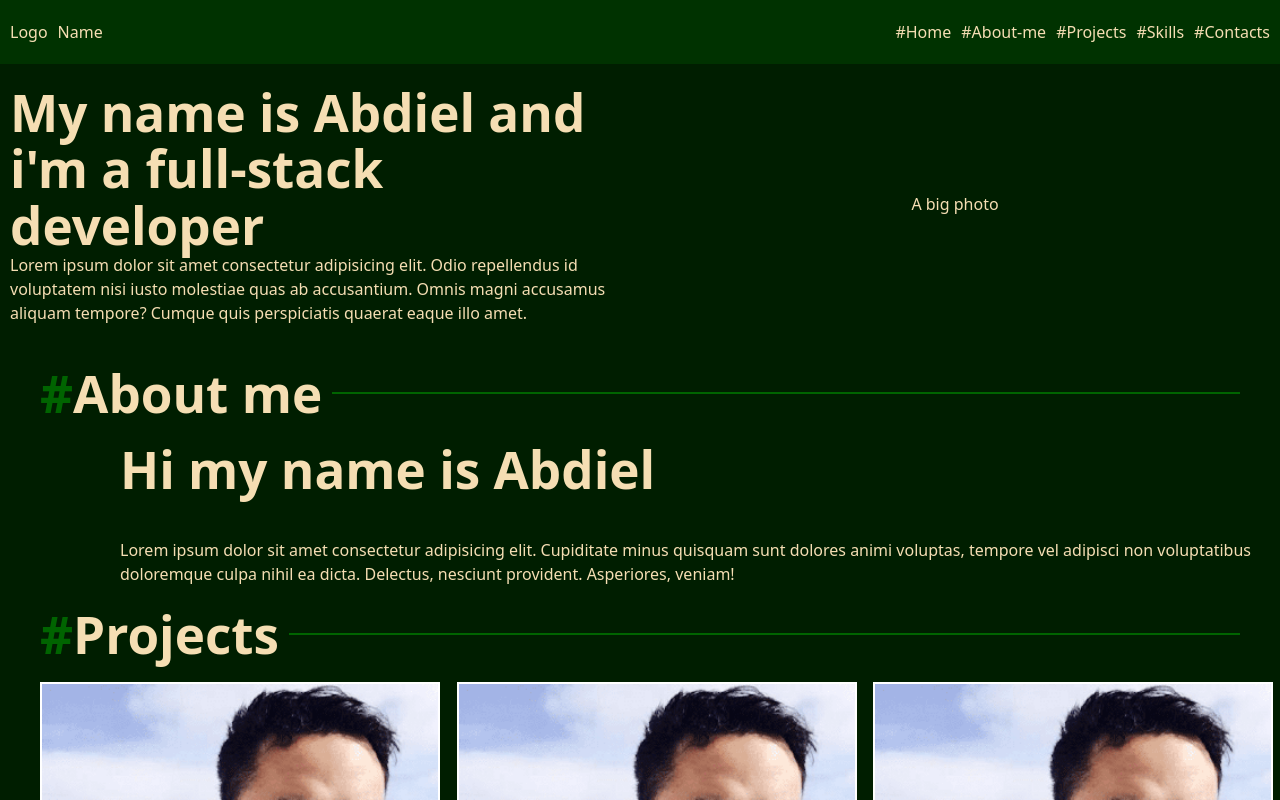
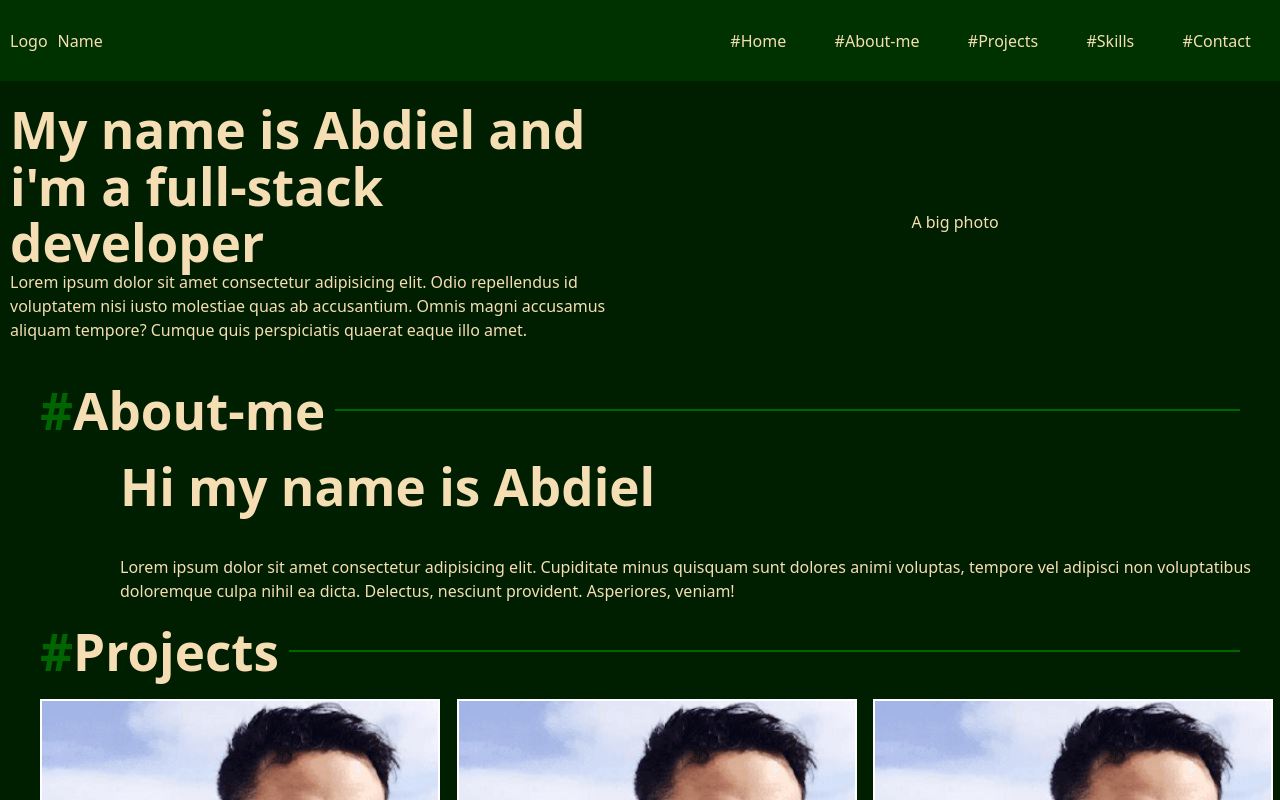
Before and after one commit to abdiel-codes/homepage, a React (Vite) app: page / in a window 1280 px wide. Shown: the top 800 px of the page. Built offline with nearby package versions, Linux system fonts and the light colour scheme.

Commit message:
Created function to navigate through page

```diff
--- a/src/App.jsx
+++ b/src/App.jsx
@@ -16,22 +16,26 @@ function App() {
        <Header />
        <Title
         symbol = "#"
-        text = "About me" />
+        text = "About-me"
+        id = "about-me" />
        <About />
        <Title
         symbol = "#"
         text = "Projects"
+        id = "projects"
        />
        <Projects />
        <Title
         symbol = "#"
         text = "Skills"
+        id = "skills"
        />
         <Skill />
 
        <Title
         symbol = "#"
         text = "Contacts"
+        id = "contact"
        />
        <Contact />
        <Footer />
--- a/src/components/Header.jsx
+++ b/src/components/Header.jsx
@@ -2,7 +2,7 @@ import "../stylesheets/Header.css";
 
 function Header() {
     return (
-        <div className="header-container">
+        <div className="header-container" id = "home">
             <div className="text-container">
                 <h1 className="title">
                     My name is Abdiel and i'm a full-stack developer
--- a/src/components/Nav.jsx
+++ b/src/components/Nav.jsx
@@ -1,6 +1,12 @@
 import "../stylesheets/Nav.css";
+import NavButton from "./NavButton";
 
 function Nav(props) {
+    const navigateTo = (id) => {
+        const section = document.getElementById(id);
+        section?.scrollIntoView({behavior:"smooth"});
+    };
+
     return (
         <div className="navigation-container">
             <div className="first-section">
@@ -8,11 +14,35 @@ function Nav(props) {
                 <p>Name</p>
             </div>
             <div className="second-section">
-                <p>#Home</p>
-                <p>#About-me</p>
-                <p>#Projects</p>
-                <p>#Skills</p>
-                <p>#Contacts</p>
+                <NavButton
+                    class = "home-button button"
+                    name = "#Home"
+                    link = {() => navigateTo("home")}
+                />
+
+                <NavButton
+                    class = "about-me-button button"
+                    name = "#About-me"
+                    link = {() => navigateTo("about-me")}
+                />
+
+                <NavButton
+                    class = "projects-button button"
+                    name = "#Projects"
+                    link = {() => navigateTo("projects")}
+                />
+
+                <NavButton
+                    class = "skills-button button"
+                    name = "#Skills"
+                    link = {() => navigateTo("skills")}
+                />
+
+                <NavButton
+                    class = "contact-button button"
+                    name = "#Contact"
+                    link = {() => navigateTo("contact")}
+                />
             </div>
         </div>
     );
--- /dev/null
+++ b/src/components/NavButton.jsx
@@ -0,0 +1,9 @@
+import "../stylesheets/NavButton.css";
+
+function NavButton (props) {
+    return (
+        <button className={props.class} onClick={() => props.link()}>{props.name}</button>
+    );
+}
+
+export default NavButton;
--- a/src/components/Title.jsx
+++ b/src/components/Title.jsx
@@ -3,7 +3,7 @@ import "../stylesheets/Title.css";
 function Title(props) {
     return (
         <div className="title-container">
-            <div className="title-name">
+            <div className="title-name" id = {props.id}>
                 <h1 className="title-me"><span>{props.symbol}</span>{props.text}</h1>
                 <hr />
             </div>
--- a/src/stylesheets/Nav.css
+++ b/src/stylesheets/Nav.css
@@ -17,8 +17,3 @@
     align-items: center;
     gap: 0px 10px;
 }
-
-.second-section p:hover {
-    color: yellow;
-    cursor: pointer;
-}
--- /dev/null
+++ b/src/stylesheets/NavButton.css
@@ -0,0 +1,11 @@
+.second-section .button:hover {
+    color: yellow;
+    cursor: pointer;
+}
+
+.button {
+    border: none;
+    background-color: rgb(0, 50, 0);
+    color: wheat;
+    cursor: pointer;
+}
```
